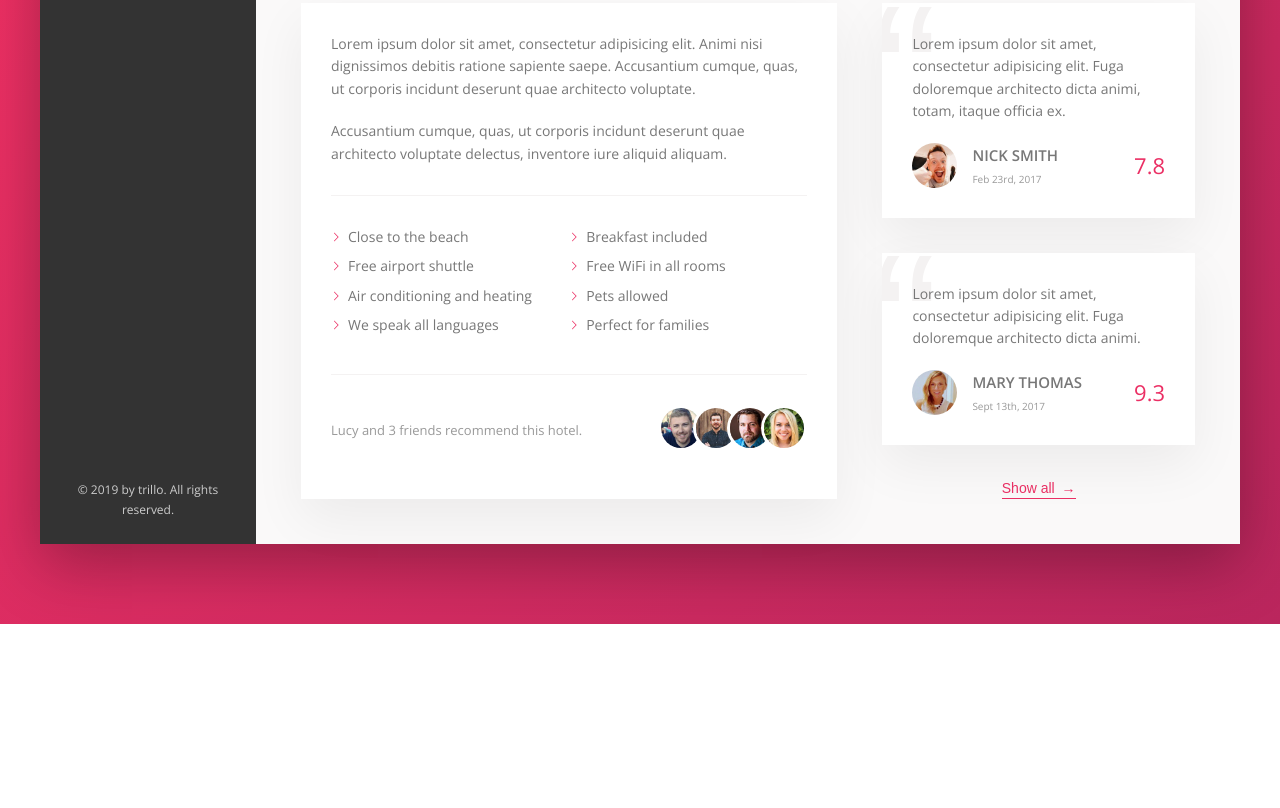
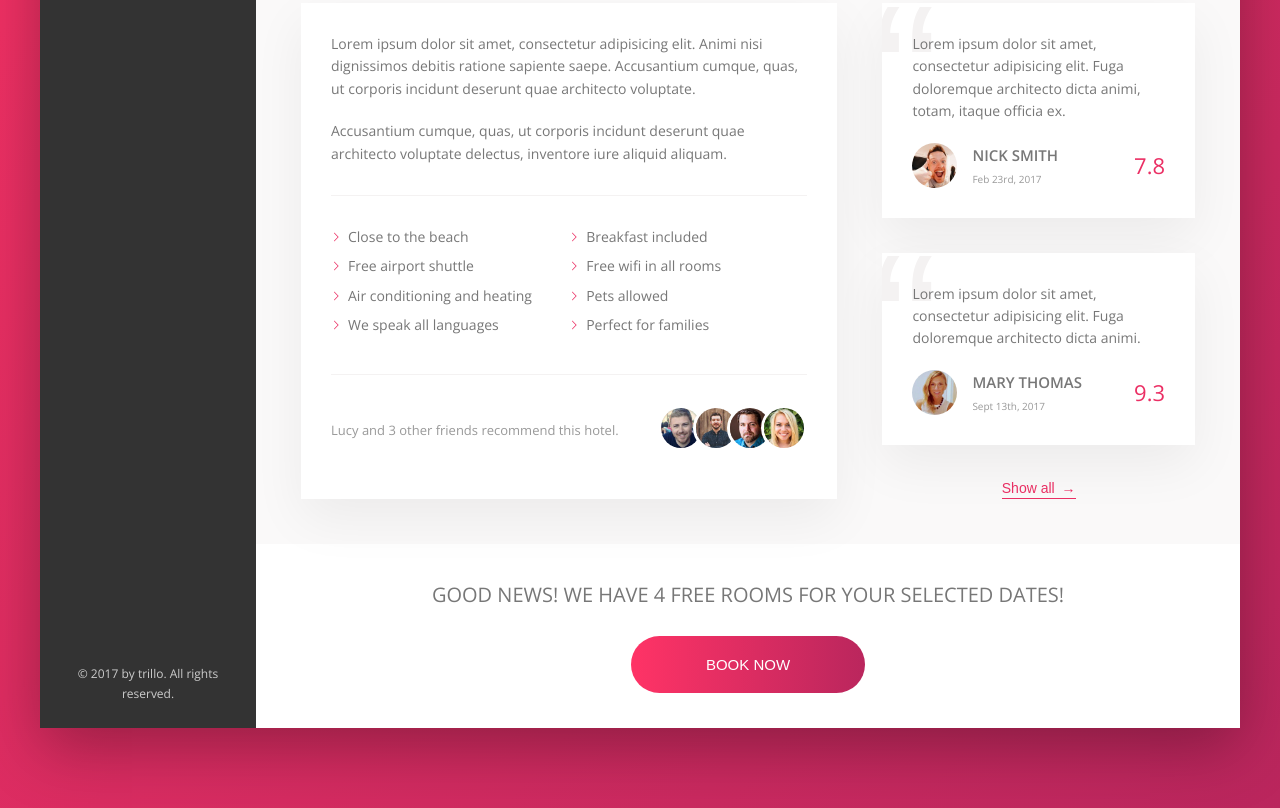
Before and after one commit to ctarx/Trillo, a website: page index.html in a window 1280 px wide. Shown: the part 644-1452 px from the top of the page. Before the commit the page ends 1268 px from the top, so only its background shows below. Drawn offline with nearby package versions, Linux system fonts and the light colour scheme.

Commit message:
CTA button

```diff
--- a/index.html
+++ b/index.html
@@ -16,6 +16,7 @@
   <div class="container">
     <header class="header">
       <img src="img/logo.png" alt="trillo logo" class="logo">
+
       <form action="#" class="search">
         <input type="text" class="search__input" placeholder="Search hotels">
         <button class="search__button">
@@ -24,6 +25,7 @@
           </svg>
         </button>
       </form>
+
       <nav class="user-nav">
         <div class="user-nav__icon-box">
           <svg class="user-nav__icon">
@@ -43,18 +45,21 @@
         </div>
       </nav>
     </header>
-    <div class="
-              content">
+
+
+    <div class="content">
       <nav class="sidebar">
         <ul class="side-nav">
-          <li class="side-nav__item side-nav__item--active"><a href="#" class="side-nav__link">
+          <li class="side-nav__item side-nav__item--active">
+            <a href="#" class="side-nav__link">
                                 <svg class="side-nav__icon">
                                     <use xlink:href="img/sprite.svg#icon-home"></use>
                                 </svg>
                                 <span>Hotel</span>
                             </a>
           </li>
-          <li class="side-nav__item"><a href="#" class="side-nav__link">
+          <li class="side-nav__item">
+            <a href="#" class="side-nav__link">
                                 <svg class="side-nav__icon">
                                     <use xlink:href="img/sprite.svg#icon-aircraft-take-off"></use>
                                 </svg>
@@ -69,7 +74,8 @@
                                 <span>Car rental</span>
                             </a>
           </li>
-          <li class="side-nav__item"><a href="#" class="side-nav__link">
+          <li class="side-nav__item">
+            <a href="#" class="side-nav__link">
                                 <svg class="side-nav__icon">
                                     <use xlink:href="img/sprite.svg#icon-map"></use>
                                 </svg>
@@ -77,12 +83,15 @@
                             </a>
           </li>
         </ul>
+
         <div class="legal">
-          &copy; 2019 by trillo. All rights reserved.
+          &copy; 2017 by trillo. All rights reserved.
         </div>
       </nav>
+
+
+
       <main class="hotel-view">
-
         <div class="gallery">
           <figure class="gallery__item">
             <img src="img/hotel-1.jpg" alt="Photo of hotel 1" class="gallery__photo">
@@ -96,34 +105,38 @@
         </div>
 
         <div class="overview">
-          <h1 class="overview__heading">Hotel Las Palmas</h1>
+          <h1 class="overview__heading">
+            Hotel Las Palmas
+          </h1>
+
           <div class="overview__stars">
             <svg class="overview__icon-star">
-              <use xlink:href="img/sprite.svg#icon-star "></use>
+              <use xlink:href="img/sprite.svg#icon-star"></use>
             </svg>
             <svg class="overview__icon-star">
-              <use xlink:href="img/sprite.svg#icon-star "></use>
+              <use xlink:href="img/sprite.svg#icon-star"></use>
             </svg>
             <svg class="overview__icon-star">
-              <use xlink:href="img/sprite.svg#icon-star "></use>
+              <use xlink:href="img/sprite.svg#icon-star"></use>
             </svg>
             <svg class="overview__icon-star">
-              <use xlink:href="img/sprite.svg#icon-star "></use>
+              <use xlink:href="img/sprite.svg#icon-star"></use>
             </svg>
             <svg class="overview__icon-star">
-              <use xlink:href="img/sprite.svg#icon-star "></use>
+              <use xlink:href="img/sprite.svg#icon-star"></use>
             </svg>
           </div>
 
           <div class="overview__location">
             <svg class="overview__icon-location">
-              <use xlink:href="img/sprite.svg#icon-location-pin "></use>
+              <use xlink:href="img/sprite.svg#icon-location-pin"></use>
             </svg>
             <button class="btn-inline">Albufeira, Portugal</button>
           </div>
+
           <div class="overview__rating">
             <div class="overview__rating-average">8.6</div>
-            <div class="overview__rating-conu">429 votes</div>
+            <div class="overview__rating-count">429 votes</div>
           </div>
         </div>
 
@@ -141,7 +154,7 @@
               <li class="list__item">Close to the beach</li>
               <li class="list__item">Breakfast included</li>
               <li class="list__item">Free airport shuttle</li>
-              <li class="list__item">Free WiFi in all rooms</li>
+              <li class="list__item">Free wifi in all rooms</li>
               <li class="list__item">Air conditioning and heating</li>
               <li class="list__item">Pets allowed</li>
               <li class="list__item">We speak all languages</li>
@@ -149,7 +162,7 @@
             </ul>
             <div class="recommend">
               <p class="recommend__count">
-                Lucy and 3 friends recommend this hotel.
+                Lucy and 3 other friends recommend this hotel.
               </p>
               <div class="recommend__friends">
                 <img src="img/user-3.jpg" alt="Friend 1" class="recommend__photo">
@@ -175,6 +188,7 @@
                 <div class="review__rating">7.8</div>
               </figcaption>
             </figure>
+
             <figure class="review">
               <blockquote class="review__text">
                 Lorem ipsum dolor sit amet, consectetur adipisicing elit. Fuga doloremque architecto dicta animi.
@@ -182,16 +196,27 @@
               <figcaption class="review__user">
                 <img src="img/user-2.jpg" alt="User 1" class="review__photo">
                 <div class="review__user-box">
-                  <p class="review__user-name">Mary Thomas </p>
+                  <p class="review__user-name">Mary Thomas</p>
                   <p class="review__user-date">Sept 13th, 2017</p>
                 </div>
                 <div class="review__rating">9.3</div>
               </figcaption>
             </figure>
 
-            <button class="btn-inline">Show all <span>&rarr;</span> </button>
+            <button class="btn-inline">Show all <span>&rarr;</span></button>
           </div>
         </div>
+
+        <div class="cta">
+          <h2 class="cta__book-now">
+            Good news! We have 4 free rooms for your selected dates!
+          </h2>
+          <button class="btn">
+            <span class="btn__visible">Book now</span>
+            <span class="btn__invisible">Only 4 rooms left</span>
+          </button>
+        </div>
+
 
       </main>
     </div>
--- a/sass/_components.scss
+++ b/sass/_components.scss
@@ -439,3 +439,67 @@
     z-index: 1;
   }
 }
+
+//////////////////////////////////
+// CALL TO ACTION
+.cta {
+  padding: 3.5rem 0;
+  text-align: center;
+
+  &__book-now {
+    font-size: 2rem;
+    font-weight: 300;
+    text-transform: uppercase;
+    margin-bottom: 2.5rem;
+  }
+}
+
+//////////////////////////////////
+// CALL TO ACTION BUTTON
+.btn {
+  font-size: 1.5rem;
+  font-weight: 300;
+  text-transform: uppercase;
+  border-radius: 100px;
+  border: none;
+  background-image: linear-gradient(to right, var(--color-primary-light), var(--color-primary-dark));
+  color: #fff;
+  position: relative;
+  overflow: hidden;
+
+  &>* {
+    display: inline-block;
+    height: 100%;
+    width: 100%;
+    transition: all .2s;
+  }
+
+  &__visible {
+    padding: 2rem 7.5rem;
+  }
+
+  &__invisible {
+    position: absolute;
+    padding: 2rem 0;
+    left: 0;
+    top: -100%;
+
+  }
+
+  &:hover {
+    background-image: linear-gradient(to left, var(--color-primary-light), var(--color-primary-dark));
+  }
+
+  &:hover &__visible {
+    transform: translateY(100%);
+  }
+
+  &:hover &__invisible {
+    top: 0;
+  }
+
+  &:focus {
+    outline: none;
+    animation: pulsate 1s infinite;
+  }
+}
```
Also changed, not shown: css/style.css. Lines whose indentation alone changed are shown as unchanged.
